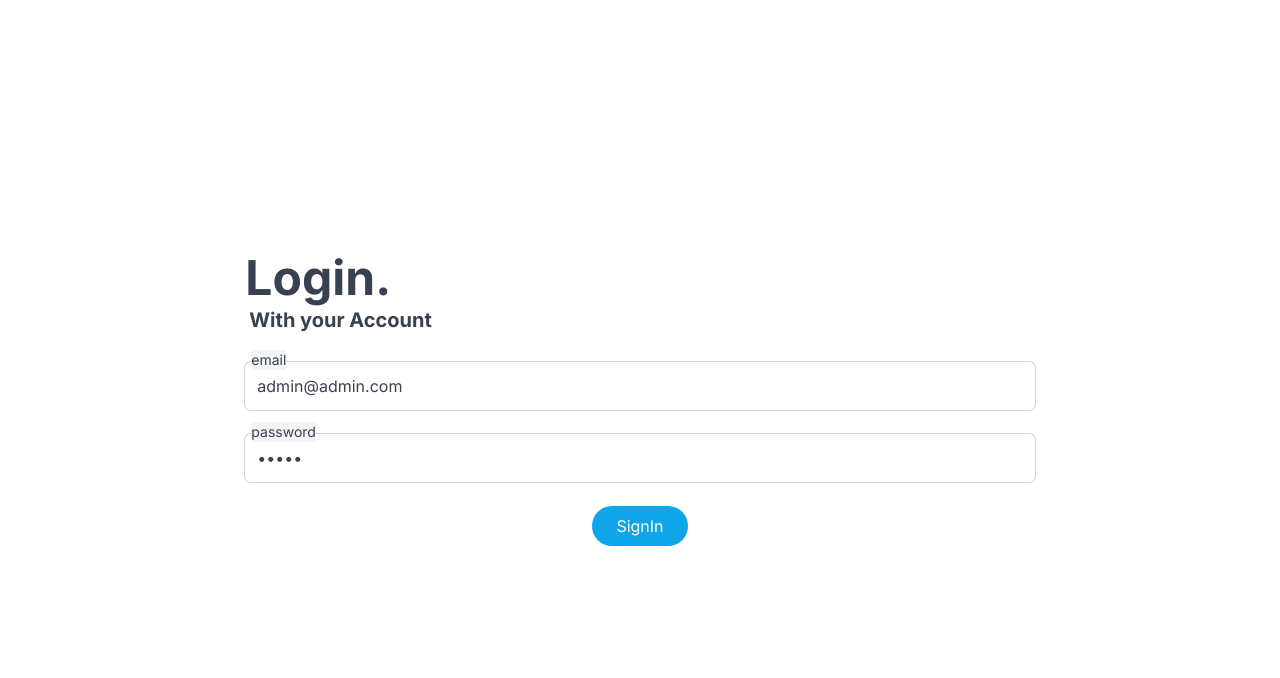
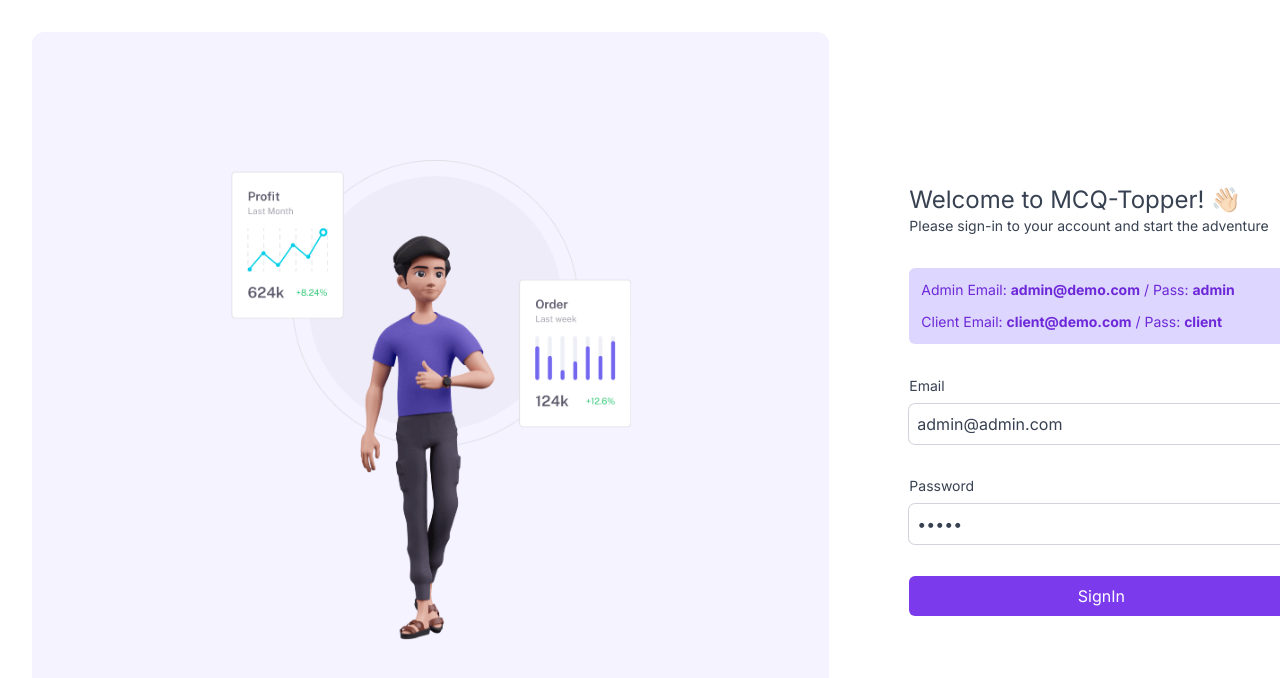
Before and after one commit to AbidHasanPiash/next-auth, a Next.js app: page /auth/signin in a window 1280 px wide. Shown: the top 678 px of the page. Built offline with nearby package versions, Linux system fonts and the light colour scheme.

Commit message:
[UPDATE] sign in page

```diff
--- a/app/api/auth/[...nextauth]/route.js
+++ b/app/api/auth/[...nextauth]/route.js
@@ -14,7 +14,11 @@
       // You can pass any HTML attribute to the <input> tag through the object.
       credentials: {
         email: { label: "Email", type: "email", placeholder: "Email" },
-        password: { label: "Password", type: "password", placeholder: "Password" },
+        password: {
+          label: "Password",
+          type: "password",
+          placeholder: "Password",
+        },
       },
       async authorize(credentials, req) {
         // You need to provide your own logic here that takes the credentials
@@ -35,12 +39,13 @@
         const user = await res.json();
         // If no error and we have user data, return it
         if (res.ok && user) {
+          console.log('ok');
           const modifiedUser = {
             name: user?.userData?.username,
             email: user?.userData?.email,
             image: user?.userData?.image,
             accessToken: user?.accessToken,
-            }
+          };
           return modifiedUser;
         }
         // Return null if user data could not be retrieved
@@ -49,15 +54,15 @@
     }),
   ],
   callbacks: {
-    async jwt({ session, token, user }){
+    async jwt({ session, token, user }) {
       // pass in user sessionToken to token
       if (user) {
-            return{
+        return {
           ...token,
           accessToken: user.accessToken,
+        };
       }
-        }
-        return token
+      return token;
     },
     async session({ session, token, user }) {
       // pass in token sessionToken to session
@@ -65,18 +70,19 @@
         ...session,
         user: {
           ...session.user,
-                accessToken: token.accessToken
-            }
-        }
+          accessToken: token.accessToken,
+        },
+      };
+      console.log(session);
       return session;
     },
   },
-  session:{
-    strategy: 'jwt',
+  session: {
+    strategy: "jwt",
   },
   pages: {
-    signIn: '/auth/signin',
-    error: '/auth/error', // Error code passed in query string as ?error=
+    signIn: "/auth/signin",
+    error: "/auth/error", // Error code passed in query string as ?error=
     // signOut: '/auth/signout',
     // verifyRequest: '/auth/verify-request', // (used for check email message)
     // newUser: '/auth/new-user'
--- a/app/auth/signin/page.js
+++ b/app/auth/signin/page.js
@@ -12,6 +12,7 @@
 
   const handleSubmit = async (e) => {
     e.preventDefault();
+    console.log(formData);
     await signIn('credentials', {
         email: formData.email,
         password: formData.password,
@@ -20,54 +21,59 @@
     })
   }
   return (
-    <div className='md:h-screen flex items-center justify-center text-gray-700'>
-      <div className='w-full md:w-5/6 xl:w-4/6 m-2'>
+    <div className='h-screen flex items-center justify-center text-gray-700'>
+      <div className='grid grid-cols-3 gap-10 items-center justify-center w-full h-full p-8'>
+          <div className='hidden xl:col-span-2 w-full h-full xl:flex items-center justify-center bg-violet-50 rounded-xl'>
+              <img src="/images/pages/auth-v2-login-illustration-bordered-light.png" alt="login image" className='w-[400px]' />
+          </div>
+          <div className='xl:col-span-1 col-span-3 w-full xl:px-10 px-2 items-center justify-center'>
+            <form onSubmit={handleSubmit} className='md:w-96 w-full space-y-8'>
                 <div>
-                <form onSubmit={handleSubmit} className='space-y-6 px-0 sm:px-4 md:px-8'>
-                    <div>
-                        <h1 className='text-3xl md:text-5xl font-bold'>Login.</h1>
-                        <p className='text-base md:text-xl font-bold p-1'>With your Account</p>
+                    <h1 className='text-2xl'>Welcome to MCQ-Topper! 👋🏻</h1>
+                    <p className='text-sm'>Please sign-in to your account and start the adventure</p>
+                </div>
+                <div className='text-sm p-3 space-y-3 bg-violet-200 text-violet-700 rounded-md'>
+                    <p>Admin Email: <strong>admin@demo.com</strong> / Pass: <strong>admin</strong></p>
+                    <p>Client Email: <strong>client@demo.com</strong> / Pass: <strong>client</strong></p>
                 </div>
                 <div className='w-full relative flex flex-col'>
+                    <label
+                        htmlFor="email"
+                        className='text-sm pb-2'>
+                        Email
+                    </label>
                     <input
                         type="email"
                         name="email"
                         id="email"
                         placeholder='Email'
-                            className='input-body peer'
+                        className='input-body'
                         value={formData.email}
                         onChange={handleChange}
                     />
-                        <label
-                            htmlFor="userName"
-                            className='input-label'>
-                            email
-                        </label>
                 </div>
                 <div className='w-full relative flex flex-col'>
+                    <label
+                        htmlFor="password"
+                        className='text-sm pb-2'>
+                        Password
+                    </label>
                     <input
                         type="password"
                         name="password"
                         id="password"
                         placeholder='Password'
-                            className='input-body peer'
+                        className='input-body'
                         value={formData.password}
                         onChange={handleChange}
                     />
-                        <label
-                            htmlFor="password"
-                            className='input-label'>
-                            password
-                        </label>
                 </div>
-                    <div className='flex flex-col items-center justify-center'>
                 <button
                     type="submit"
-                            className='bg-sky-500 text-white px-6 py-2 rounded-full transition-all duration-200
-                            hover:ring-1 hover:tracking-widest hover:bg-inherit hover:text-black'>
+                    className='w-full bg-violet-600 text-white px-6 py-2 rounded-md
+                    hover:ring-1 hover:shadow-lg hover:bg-violet-700'>
                     SignIn
                 </button>
-                    </div>
             </form>
           </div>
       </div>
--- a/app/globals.css
+++ b/app/globals.css
@@ -4,15 +4,8 @@
 
 @layer components {
     .input-body {
-      @apply p-3 bg-transparent outline-none placeholder-transparent placeholder:select-none
-      ring-1 rounded-md valid:ring-gray-300 focus:ring-sky-500 invalid:ring-rose-500
-    }
-    .input-label {
-      @apply absolute left-1.5 -top-3 bg-gray-100 text-sm cursor-text select-none transition-all duration-200
-      peer-placeholder-shown:bg-transparent
-      peer-placeholder-shown:top-3
-      peer-placeholder-shown:left-3
-      peer-placeholder-shown:text-base
-      peer-placeholder-shown:text-gray-400
+      @apply p-2 outline-none placeholder-transparent placeholder:select-none
+      focus:shadow-lg
+      ring-1 rounded-md valid:ring-gray-300 focus:ring-violet-500 invalid:ring-rose-500
     }
   }
```
Lines whose indentation alone changed are shown as unchanged.
